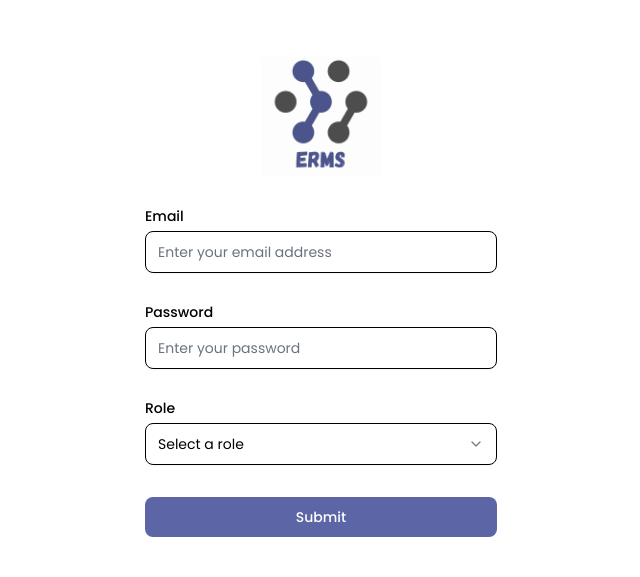
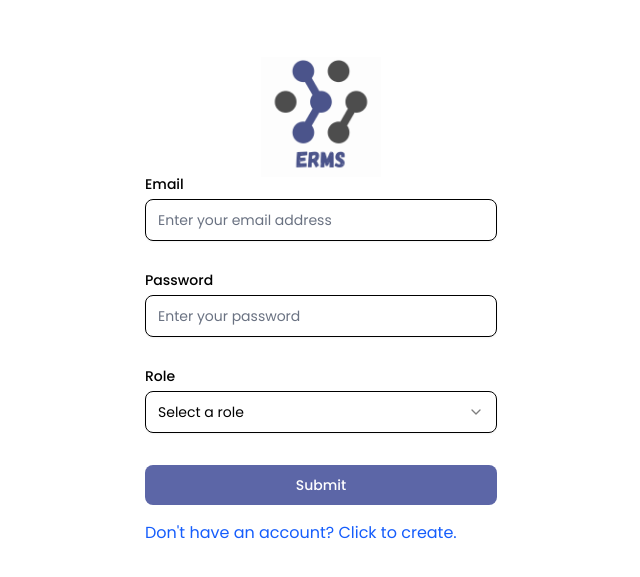
Before and after one commit to neemadeshwal/ERMS, a React (Vite) app in the folder frontend/: page / in a window 1280 px wide. Shown: the part 103-680 px from the top of the page, without its empty margins (319-959 px from the left). Built offline with nearby package versions, Linux system fonts and the light colour scheme.

Commit message:
added navigation in auth page

```diff
--- a/frontend/src/pages/auth/login.tsx
+++ b/frontend/src/pages/auth/login.tsx
@@ -165,6 +165,9 @@
               </Button>
             </form>
           </Form>
+          <a href="/register" className="text-blue-600 mt-4 hover:underline">
+            Don't have an account? Click to create.
+          </a>
         </div>
       </div>
     </div>
--- a/frontend/src/pages/auth/register.tsx
+++ b/frontend/src/pages/auth/register.tsx
@@ -26,6 +26,9 @@
               <InitialRegister setIsEngineer={setIsEngineer} />
             )}
           </div>
+          <a href="/login" className="text-blue-600 mt-4  pt-4 hover:underline">
+            Already have an account? Click to login.
+          </a>
         </div>
 
         {/* Right side image – only visible on screens >1048px (md/lg and above) */}
```
